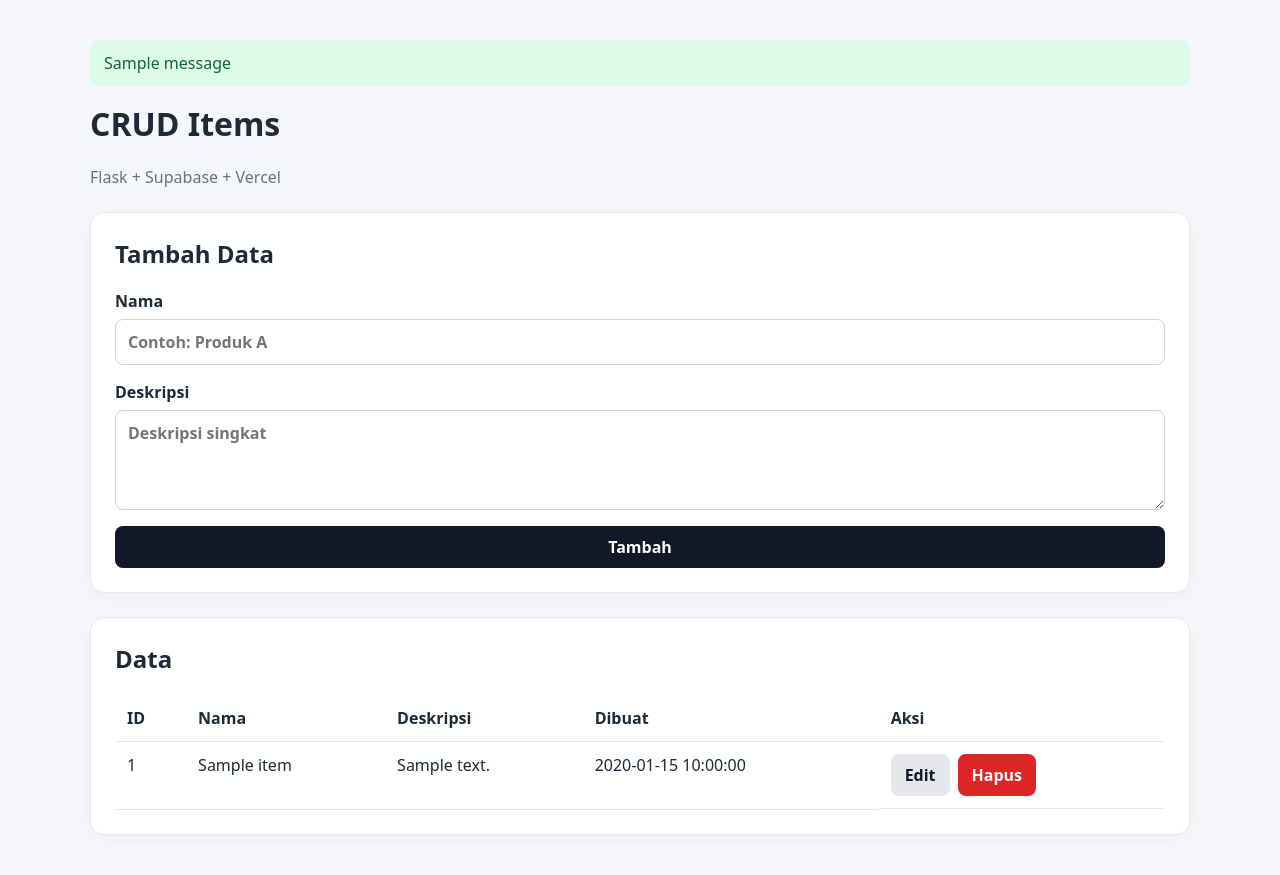
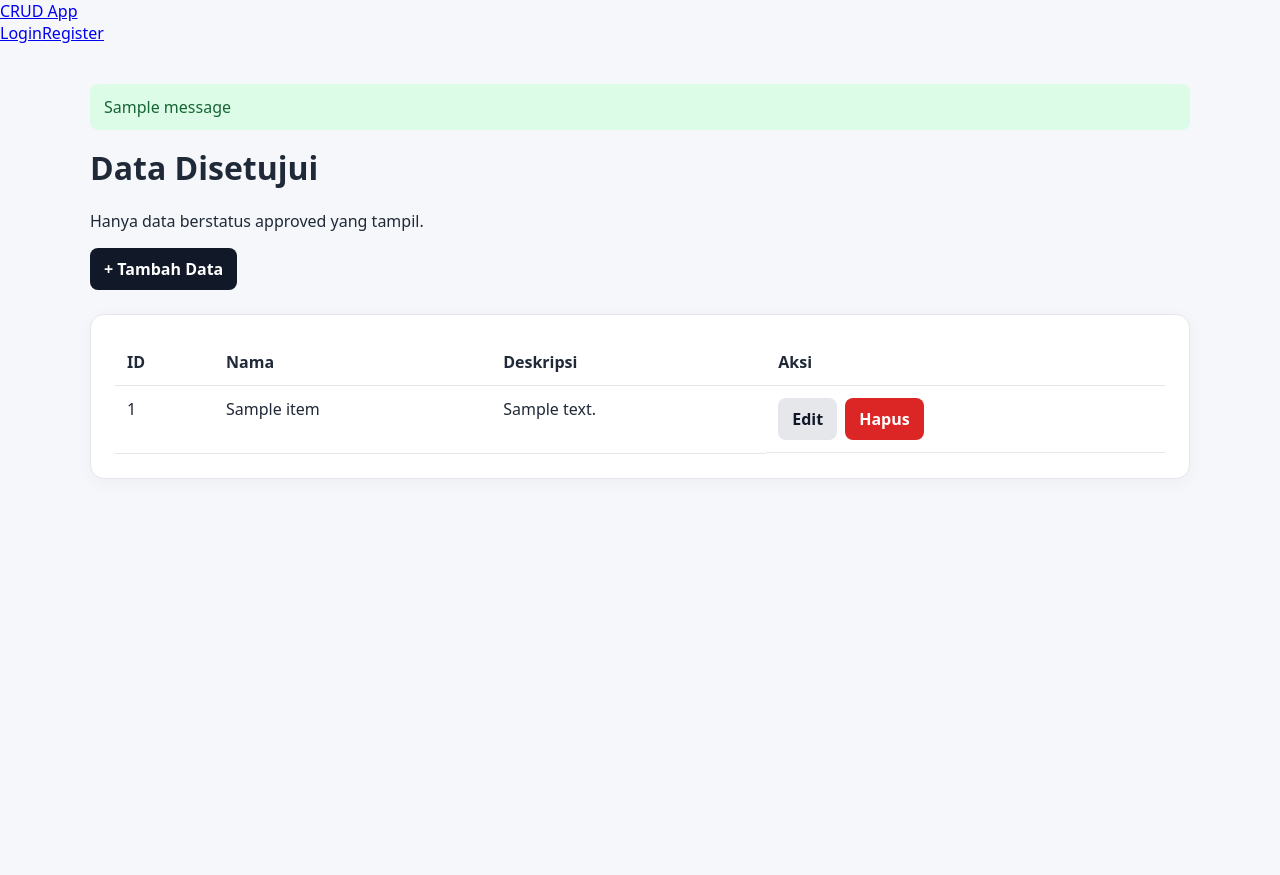
Before and after one commit to kakaq7/garuda-go, a Flask app: template templates/index.html in a window 1280 px wide. After the commit the page ends 479 px from the top, so only its background shows below. Run offline with Flask 3, Linux system fonts and the light colour scheme; the template is opened without the code that fills it: most values are stand-ins (such as "Sample title", 1, 10 or a date in 2020); one stand-in notice (Sample message) is shown; parts of the project's set-up code (start-up, migrations or seed data) failed here and were passed over.

Commit message:
Add files via upload

```diff
--- /dev/null
+++ b/templates/admin.html
@@ -0,0 +1 @@
+{% extends "base.html" %}{% block title %}Admin{% endblock %}{% block content %}<h1>Admin Approval</h1><section class="card"><div class="table"><table><tr><th>ID</th><th>Nama</th><th>Status</th><th>Pembuat</th><th>Aksi</th></tr>{% for item in items %}<tr><td>{{ item.id }}</td><td>{{ item.name }}<br><small>{{ item.description }}</small></td><td><span class="status {{ item.status }}">{{ item.status }}</span></td><td>{{ item.created_by }}</td><td class="actions">{% if item.status!='approved' %}<form method="post" action="{{ url_for('approve',item_id=item.id) }}"><button>Approve</button></form>{% endif %}{% if item.status!='rejected' %}<form method="post" action="{{ url_for('reject',item_id=item.id) }}"><button class="danger">Reject</button></form>{% endif %}<a class="button secondary" href="{{ url_for('edit',item_id=item.id) }}">Edit</a></td></tr>{% endfor %}</table></div></section>{% endblock %}
--- a/templates/base.html
+++ b/templates/base.html
@@ -1,22 +1,3 @@
-<!doctype html>
-<html lang="id">
-<head>
-    <meta charset="utf-8">
-    <meta name="viewport" content="width=device-width, initial-scale=1">
-    <title>{% block title %}CRUD Flask + Supabase{% endblock %}</title>
-    <link rel="stylesheet" href="{{ url_for('static', filename='style.css') }}">
-</head>
-<body>
-    <main class="container">
-        {% with messages = get_flashed_messages(with_categories=true) %}
-            {% if messages %}
-                {% for category, message in messages %}
-                    <div class="alert {{ category }}">{{ message }}</div>
-                {% endfor %}
-            {% endif %}
-        {% endwith %}
-
-        {% block content %}{% endblock %}
-    </main>
-</body>
-</html>
+<!doctype html><html lang="id"><head><meta charset="utf-8"><meta name="viewport" content="width=device-width,initial-scale=1"><title>{% block title %}CRUD App{% endblock %}</title><link rel="stylesheet" href="{{ url_for('static',filename='style.css') }}"></head><body>
+<nav><a class="brand" href="{{ url_for('index') }}">CRUD App</a><div class="nav">{% if current_user %}{% if current_profile and current_profile.role=='admin' %}<a href="{{ url_for('admin_dashboard') }}">Admin</a>{% endif %}<span>{{ current_user.email }}</span><form method="post" action="{{ url_for('logout') }}"><button class="link" type="submit">Logout</button></form>{% else %}<a href="{{ url_for('login') }}">Login</a><a href="{{ url_for('register') }}">Register</a>{% endif %}</div></nav>
+<main class="container">{% with messages=get_flashed_messages(with_categories=true) %}{% for category,message in messages %}<div class="alert {{ category }}">{{ message }}</div>{% endfor %}{% endwith %}{% block content %}{% endblock %}</main></body></html>
--- /dev/null
+++ b/templates/create.html
@@ -0,0 +1 @@
+{% extends "base.html" %}{% block title %}Tambah Data{% endblock %}{% block content %}<section class="card narrow"><h1>Tambah Data</h1><p class="notice">Data akan berstatus pending sampai disetujui admin.</p><form method="post" class="form"><label>Nama<input name="name" required></label><label>Deskripsi<textarea name="description"></textarea></label><div class="actions"><button>Simpan & Ajukan</button><a class="button secondary" href="{{ url_for('index') }}">Batal</a></div></form></section>{% endblock %}
--- a/templates/index.html
+++ b/templates/index.html
@@ -1,64 +1 @@
-{% extends "base.html" %}
-{% block title %}Daftar Data{% endblock %}
-
-{% block content %}
-<div class="header">
-    <div>
-        <h1>CRUD Items</h1>
-        <p class="muted">Flask + Supabase + Vercel</p>
-    </div>
-</div>
-
-<section class="card">
-    <h2>Tambah Data</h2>
-    <form method="post" action="{{ url_for('create') }}" class="form">
-        <label>
-            Nama
-            <input type="text" name="name" placeholder="Contoh: Produk A" required>
-        </label>
-        <label>
-            Deskripsi
-            <textarea name="description" placeholder="Deskripsi singkat"></textarea>
-        </label>
-        <button type="submit">Tambah</button>
-    </form>
-</section>
-
-<section class="card">
-    <h2>Data</h2>
-    {% if items %}
-    <div class="table-wrap">
-        <table>
-            <thead>
-                <tr>
-                    <th>ID</th>
-                    <th>Nama</th>
-                    <th>Deskripsi</th>
-                    <th>Dibuat</th>
-                    <th>Aksi</th>
-                </tr>
-            </thead>
-            <tbody>
-            {% for item in items %}
-                <tr>
-                    <td>{{ item.id }}</td>
-                    <td>{{ item.name }}</td>
-                    <td>{{ item.description }}</td>
-                    <td>{{ item.created_at }}</td>
-                    <td class="actions">
-                        <a class="button secondary" href="{{ url_for('edit', item_id=item.id) }}">Edit</a>
-                        <form method="post" action="{{ url_for('delete', item_id=item.id) }}"
-                              onsubmit="return confirm('Hapus data ini?')">
-                            <button class="danger" type="submit">Hapus</button>
-                        </form>
-                    </td>
-                </tr>
-            {% endfor %}
-            </tbody>
-        </table>
-    </div>
-    {% else %}
-        <p class="muted">Belum ada data.</p>
-    {% endif %}
-</section>
-{% endblock %}
+{% extends "base.html" %}{% block title %}Data Disetujui{% endblock %}{% block content %}<div class="header"><div><h1>Data Disetujui</h1><p>Hanya data berstatus approved yang tampil.</p></div><a class="button" href="{{ url_for('create') }}">+ Tambah Data</a></div><section class="card">{% if items %}<div class="table"><table><tr><th>ID</th><th>Nama</th><th>Deskripsi</th><th>Aksi</th></tr>{% for item in items %}<tr><td>{{ item.id }}</td><td>{{ item.name }}</td><td>{{ item.description }}</td><td class="actions"><a class="button secondary" href="{{ url_for('edit',item_id=item.id) }}">Edit</a><form method="post" action="{{ url_for('delete',item_id=item.id) }}"><button class="danger">Hapus</button></form></td></tr>{% endfor %}</table></div>{% else %}<p>Belum ada data yang disetujui admin.</p>{% endif %}</section>{% endblock %}
--- /dev/null
+++ b/templates/landing.html
@@ -0,0 +1 @@
+{% extends "base.html" %}{% block title %}Selamat Datang{% endblock %}{% block content %}<section class="hero"><h1>CRUD dengan Approval Admin</h1><p>Login diperlukan. Data baru tidak tampil sampai disetujui admin.</p><a class="button" href="{{ url_for('login') }}">Login</a> <a class="button secondary" href="{{ url_for('register') }}">Register</a></section>{% endblock %}
--- /dev/null
+++ b/templates/login.html
@@ -0,0 +1 @@
+{% extends "base.html" %}{% block title %}Login{% endblock %}{% block content %}<section class="card narrow"><h1>Login</h1><form method="post" class="form"><label>Email<input type="email" name="email" required></label><label>Password<input type="password" name="password" required></label><button>Login</button></form><p>Belum punya akun? <a href="{{ url_for('register') }}">Register</a></p></section>{% endblock %}
--- /dev/null
+++ b/templates/register.html
@@ -0,0 +1 @@
+{% extends "base.html" %}{% block title %}Register{% endblock %}{% block content %}<section class="card narrow"><h1>Buat Akun</h1><form method="post" class="form"><label>Email<input type="email" name="email" required></label><label>Password<input type="password" name="password" minlength="6" required></label><button>Register</button></form></section>{% endblock %}
```
Also changed, not shown: templates/edit.html (+1 -22 lines).
